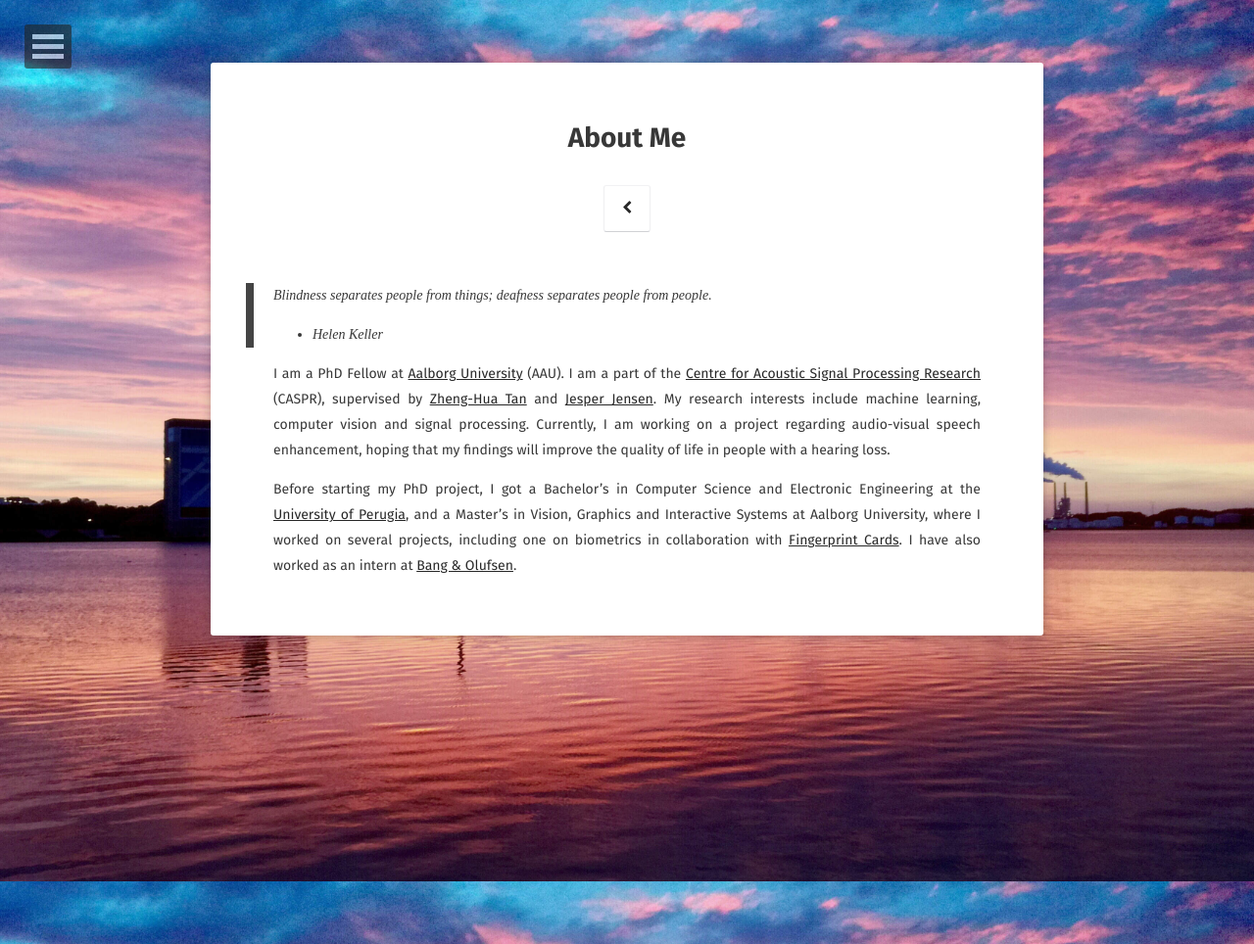
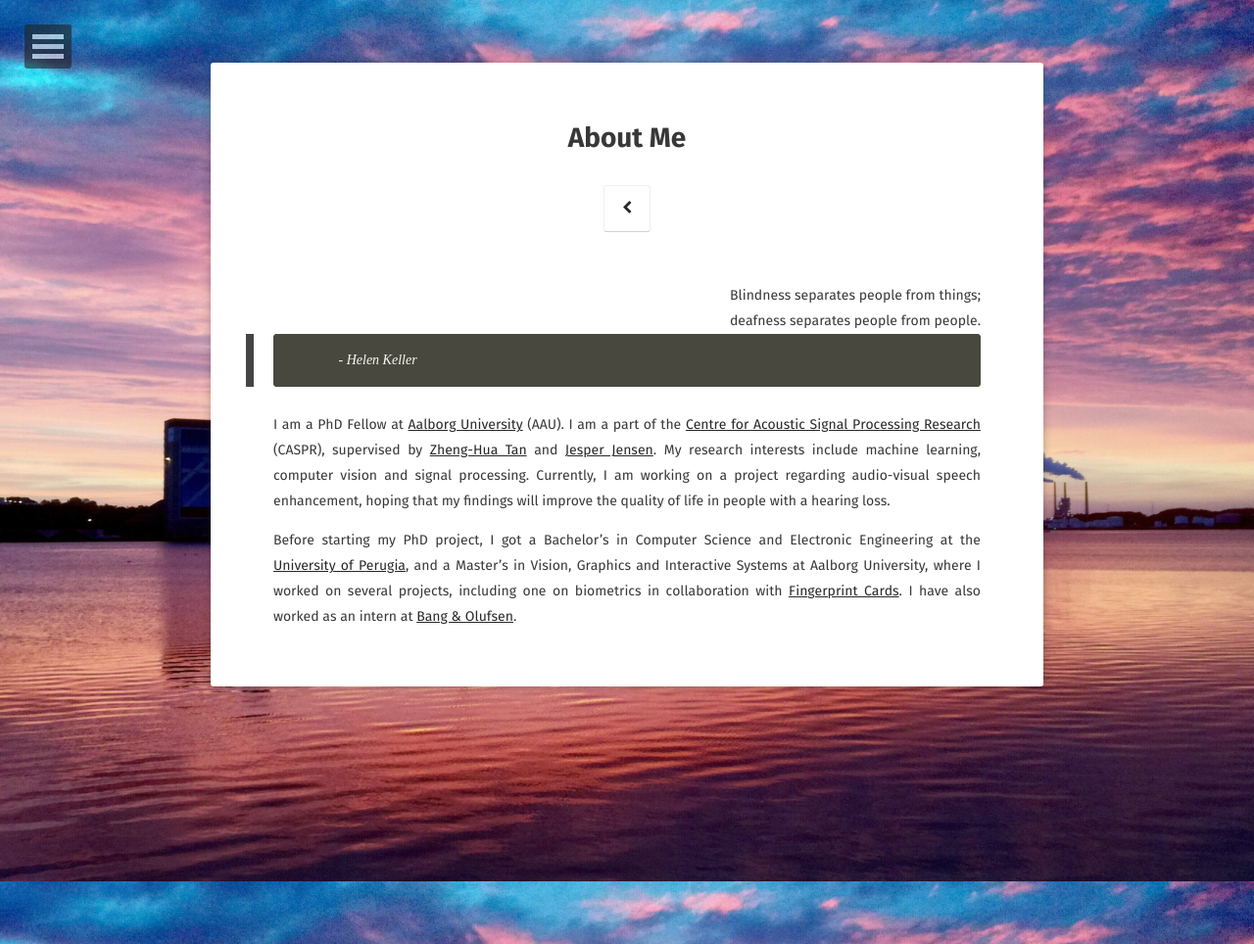
Before and after one commit to danmic/danmic.github.io, a Jekyll site: the page built from about/index.md, in a window 1280 px wide. Shown: the whole page at 98% size. Built offline with Jekyll 4.4.1, drawn with Linux system fonts in a browser that asks for light colours; some web fonts are replaced.

Commit message:
new quote

```diff
--- a/about/index.md
+++ b/about/index.md
@@ -8,9 +8,9 @@ comments: false
 
 
 
-> Blindness separates people from things;
-> deafness separates people from people.
-> - Helen Keller
+<div style="text-align: right"> Blindness separates people from things; </div>
+<div style="text-align: right"> deafness separates people from people. </div>
+>                    - Helen Keller
 
 
 
```
